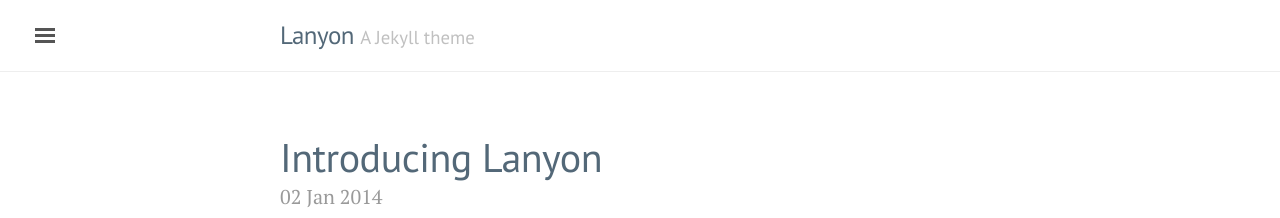
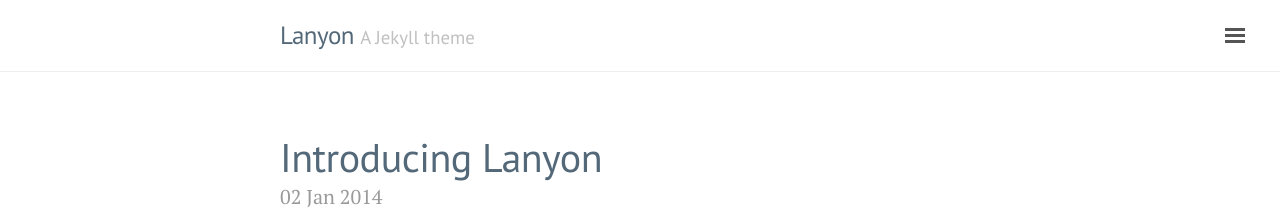
Before and after one commit to DerekSauer/DerekSauer.github.io, a Jekyll site: the page built from index.html, in a window 1280 px wide. Shown: the top 218 px of the page. Built offline with Jekyll 4.4.1, drawn with Linux system fonts in a browser that asks for light colours; the list of posts is cut into pages by our own code.

Commit message:
Trying out reverse layout.

```diff
--- a/_layouts/default.html
+++ b/_layouts/default.html
@@ -3,7 +3,7 @@
 
   {% include head.html %}
 
-  <body class="theme-paynes">
+  <body class="theme-paynes layout-reverse">
 
     {% include sidebar.html %}
 
```
